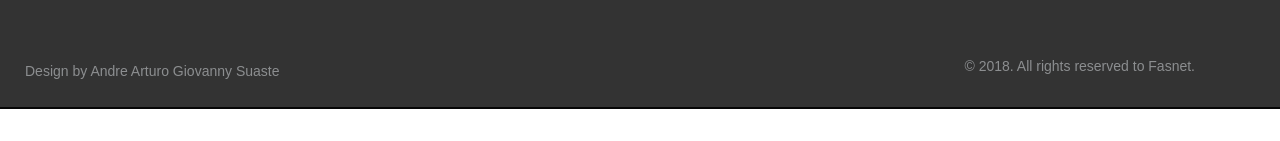
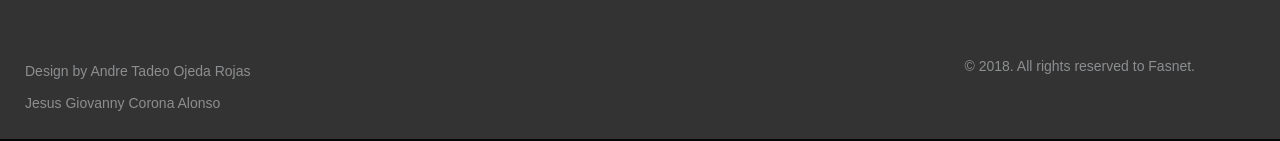
Before and after one commit to Dgiovan/Fastnetv2, a plain HTML site: page about-us.htm in a window 1280 px wide. Shown: the part 1754-1895 px from the top of the page. Before the commit the page ends 1863 px from the top, so only its background shows below. Drawn offline with Linux system fonts and the light colour scheme; a web font is replaced by a local one.

Commit message:
gio
change names to andre & gio

```diff
--- a/about-us.htm
+++ b/about-us.htm
@@ -242,7 +242,8 @@
       <div class="row">
         <div class="span6">
           <div class="logo-footer">
-            Design by <a href="#">Andre Arturo Giovanny Suaste</a>
+              Design by <a href="#">Andre Tadeo Ojeda Rojas <br>
+            Jesus Giovanny Corona Alonso </a>
           </div>
         </div>
         <div class="span6 right">
```
Also changed, not shown: index.htm (+2 -1 lines).
